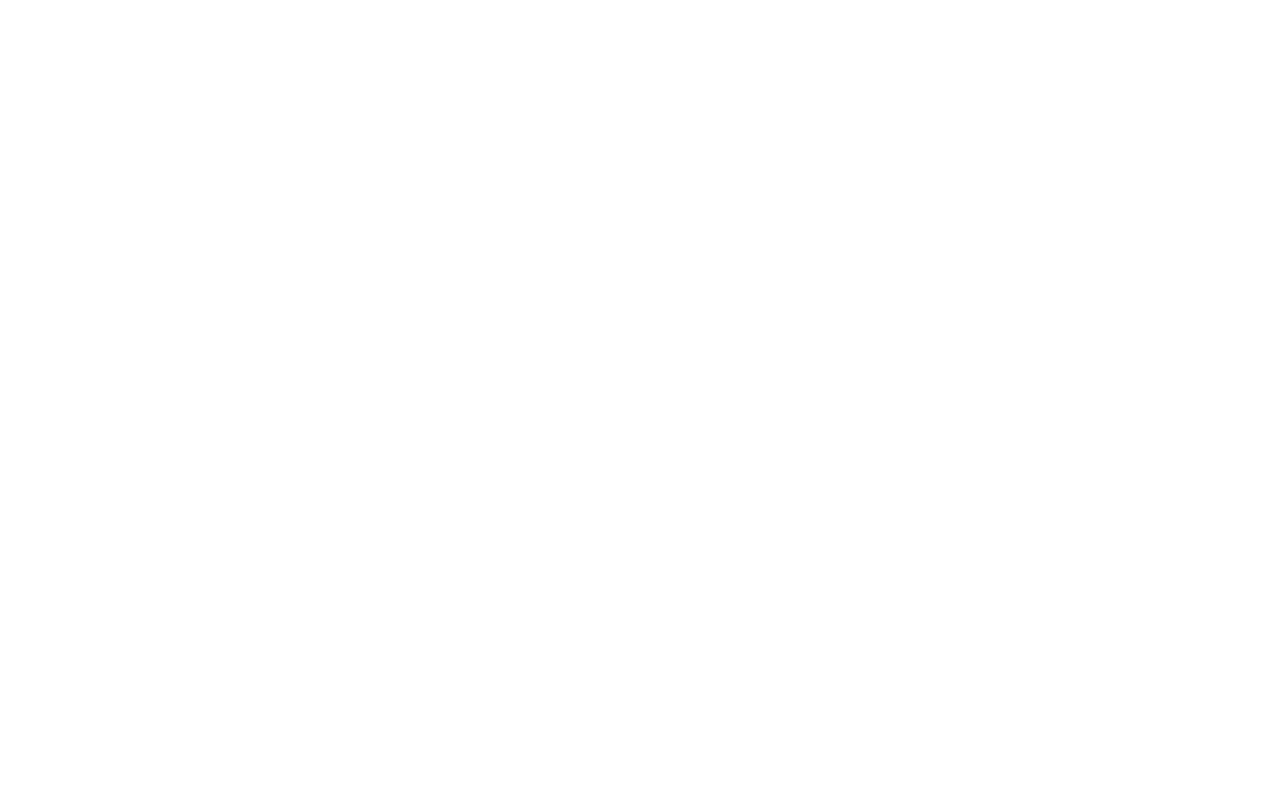
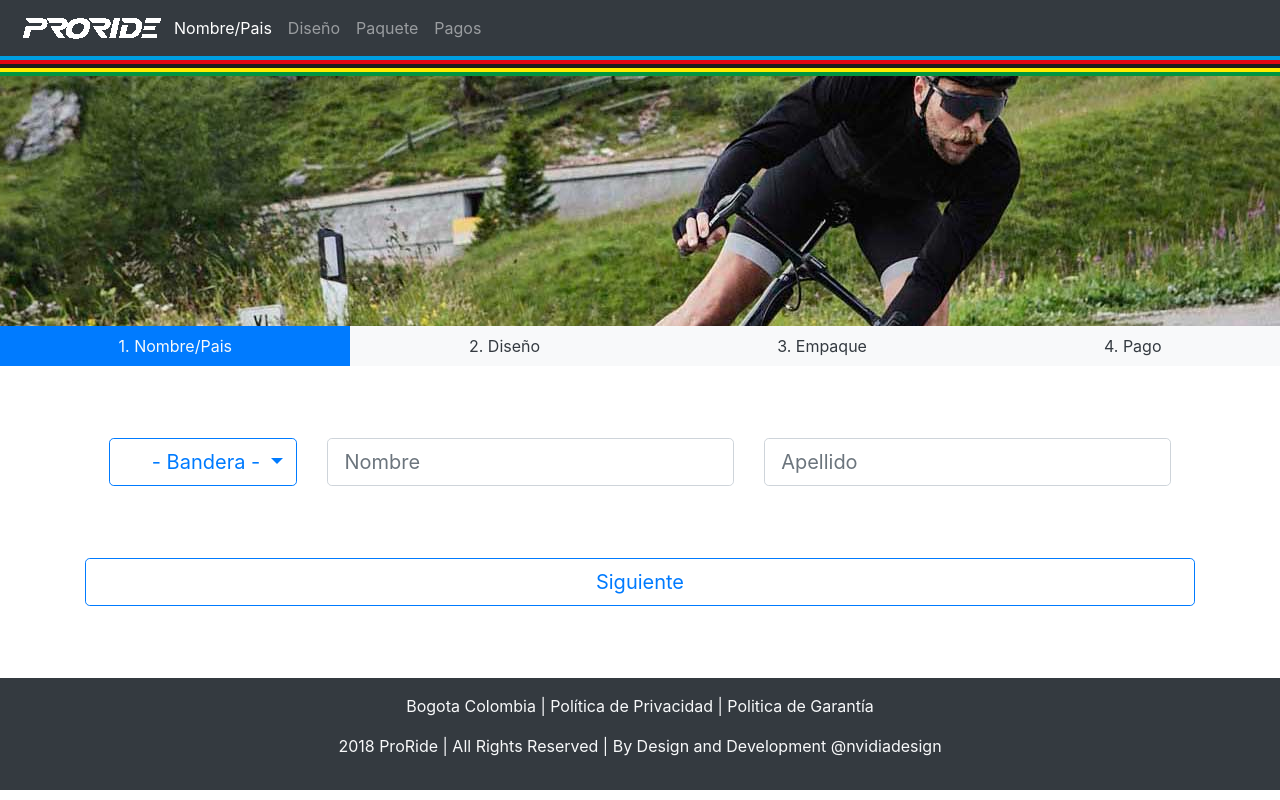
Before and after one commit to marcohern/bikestickers, an Angular app in the folder angular5/: page /name-and-flag in a window 1280 px wide. Built offline with nearby package versions, Linux system fonts and the light colour scheme.

Commit message:
crumbs again

```diff
--- a/angular5/src/app/mods/bike/breadcrumbs/breadcrumbs.component.html
+++ b/angular5/src/app/mods/bike/breadcrumbs/breadcrumbs.component.html
@@ -1,3 +1,5 @@
 <ul class="nav nav-fill">
+  <li class="nav-item" *ngFor="let crumb of crumbs">
+    <a class="nav-link" [ngClass]="crumb.cls" [routerLink]="crumb.route">{{crumb.num}}. {{crumb.name}}</a>
   </li>
 </ul>
```
